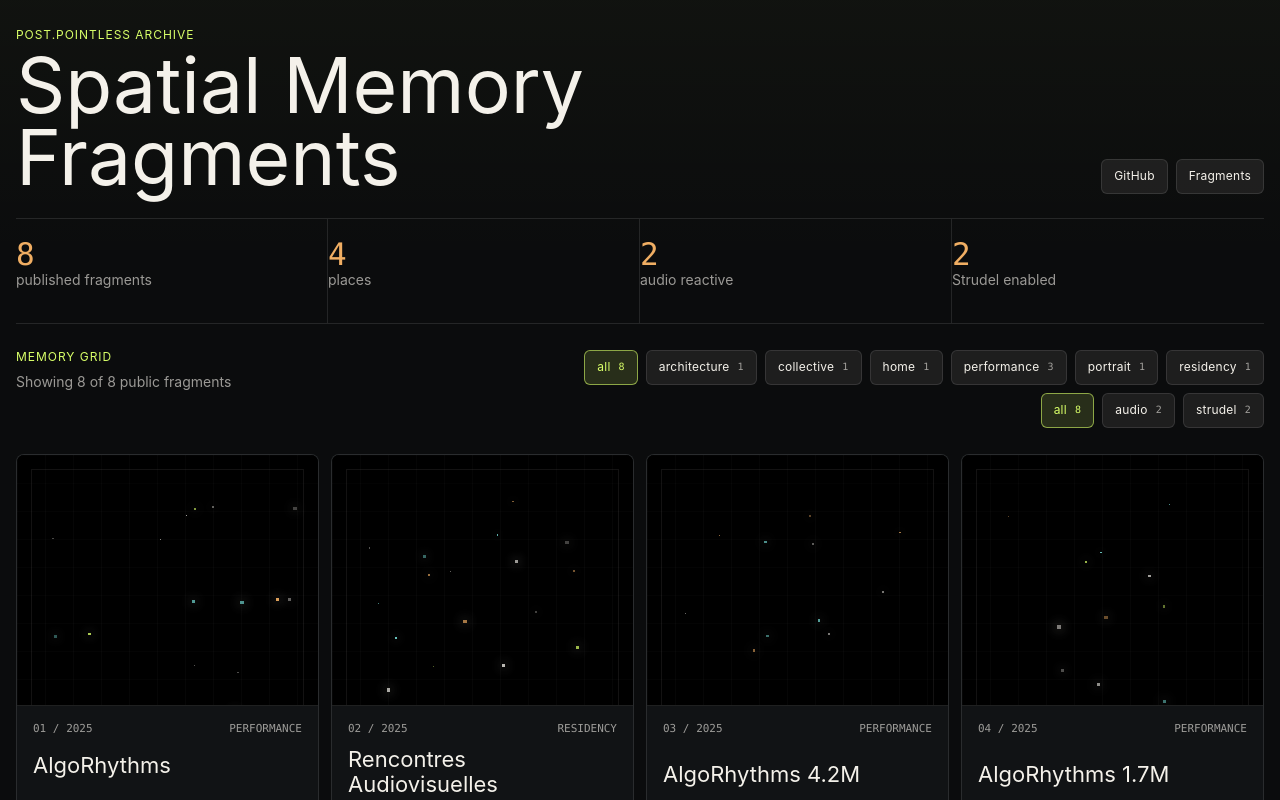
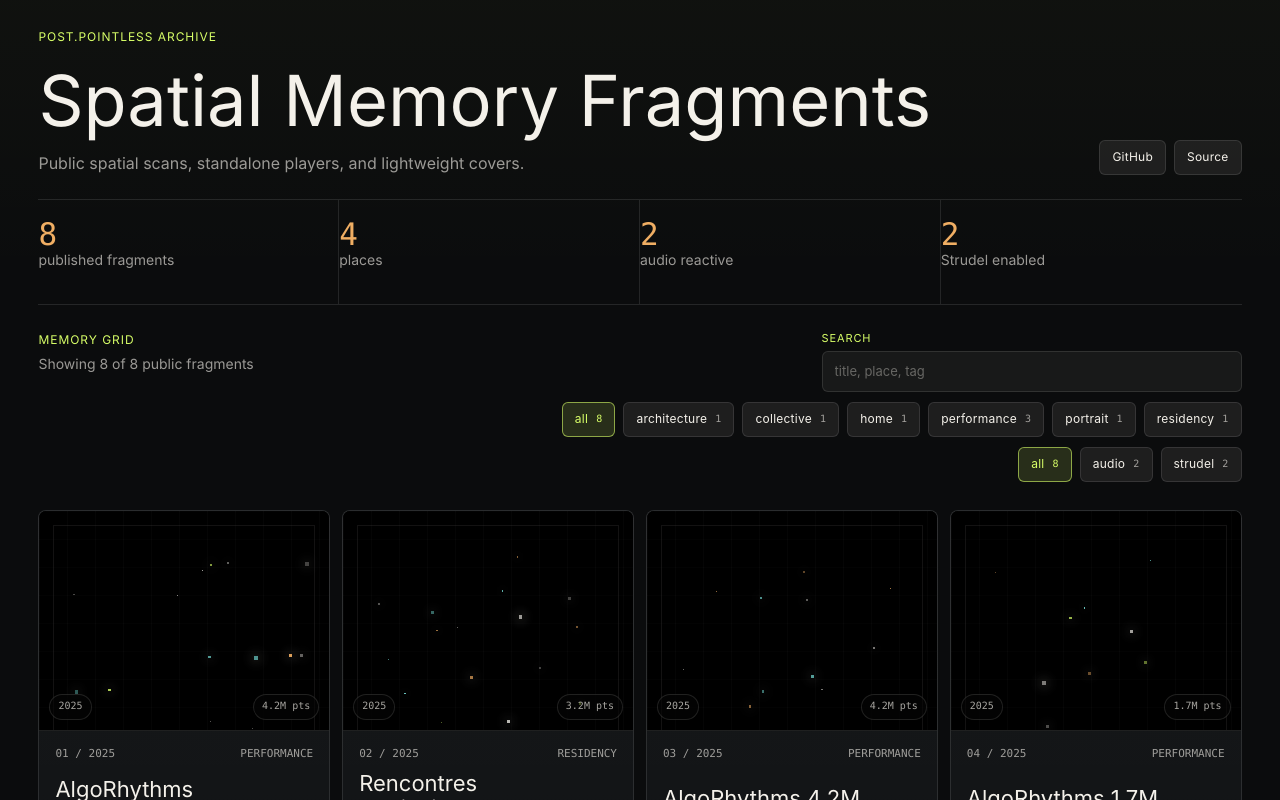
Before and after one commit to comp1mov/memory-fragments, a Next.js app: page / in a window 1280 px wide. Shown: the top 800 px of the page. Built offline with nearby package versions, Linux system fonts and the light colour scheme; no server answers.

Commit message:
Add gallery search and validation workflow

```diff
--- a/data/fragments.manifest.json
+++ b/data/fragments.manifest.json
@@ -2,6 +2,7 @@
   "schemaVersion": "memory-fragment-portal-manifest@0.1",
   "updatedAt": "2026-07-05",
   "source": {
+    "portalRepository": "https://github.com/comp1mov/memory-fragments",
     "githubRepository": "https://github.com/comp1mov/Point-of-View",
     "githubPagesBaseUrl": "https://comp1mov.github.io/Point-of-View/MemoryFragments",
     "notes": "Seed catalog for the future Memory Fragment Portal. All current entries point to public GitHub Pages HTML files."
--- a/src/app/globals.css
+++ b/src/app/globals.css
@@ -11,6 +11,7 @@
   --warm: #f0ae63;
   --cold: #72d7d0;
   --ink: #050606;
+  --page-x: clamp(16px, 3vw, 40px);
 }
 
 * {
@@ -22,11 +23,12 @@ body {
   min-height: 100%;
   margin: 0;
   background:
-    linear-gradient(180deg, rgba(216, 255, 104, 0.028), rgba(11, 12, 13, 0) 260px),
+    linear-gradient(180deg, rgba(216, 255, 104, 0.025), rgba(11, 12, 13, 0) 280px),
     var(--bg);
   color: var(--text);
   font-family: Inter, "Helvetica Neue", Arial, sans-serif;
   letter-spacing: 0;
+  text-rendering: geometricPrecision;
 }
 
 a {
@@ -42,7 +44,7 @@ a {
 .portal-shell,
 .fragment-page,
 .not-found-page {
-  width: min(1440px, calc(100% - 32px));
+  width: min(1520px, calc(100% - (var(--page-x) * 2)));
   margin: 0 auto;
   padding: 28px 0 56px;
 }
@@ -57,9 +59,15 @@ a {
 }
 
 .portal-header {
-  min-height: 148px;
+  min-height: 172px;
   border-bottom: 1px solid var(--line);
   padding-bottom: 24px;
+}
+
+.portal-title {
+  display: grid;
+  max-width: 980px;
+  gap: 16px;
 }
 
 .kicker,
@@ -79,9 +87,9 @@ p {
 }
 
 h1 {
-  max-width: 900px;
-  font-size: clamp(42px, 6vw, 92px);
-  line-height: 0.94;
+  max-width: 980px;
+  font-size: clamp(42px, 5.5vw, 82px);
+  line-height: 0.96;
   font-weight: 420;
 }
 
@@ -99,6 +107,13 @@ h2 {
   color: var(--muted);
   font-size: 14px;
   line-height: 1.45;
+}
+
+.archive-deck {
+  max-width: 540px;
+  color: var(--muted);
+  font-size: 16px;
+  line-height: 1.5;
 }
 
 .header-actions,
@@ -161,6 +176,41 @@ h2 {
   color: var(--muted);
 }
 
+.archive-search {
+  display: grid;
+  width: min(420px, 100%);
+  gap: 7px;
+}
+
+.archive-search span {
+  color: var(--accent);
+  font-size: 11px;
+  letter-spacing: 0.08em;
+  line-height: 1;
+  text-transform: uppercase;
+}
+
+.archive-search input {
+  width: 100%;
+  border: 1px solid var(--line);
+  border-radius: 6px;
+  background: rgba(244, 241, 234, 0.055);
+  color: var(--text);
+  font: inherit;
+  font-size: 13px;
+  outline: 0;
+  padding: 11px 12px 12px;
+}
+
+.archive-search input::placeholder {
+  color: rgba(244, 241, 234, 0.36);
+}
+
+.archive-search input:focus {
+  border-color: rgba(216, 255, 104, 0.5);
+  box-shadow: 0 0 0 3px rgba(216, 255, 104, 0.09);
+}
+
 .detail-actions button {
   font-family: inherit;
 }
@@ -211,7 +261,7 @@ h2 {
 }
 
 .toolbar {
-  padding: 26px 0;
+  padding: 28px 0;
 }
 
 .archive-toolbar {
@@ -221,12 +271,12 @@ h2 {
 .filter-stack {
   display: grid;
   justify-items: end;
-  gap: 8px;
+  gap: 10px;
 }
 
 .fragment-grid {
   display: grid;
-  grid-template-columns: repeat(4, minmax(0, 1fr));
+  grid-template-columns: repeat(auto-fit, minmax(min(100%, 290px), 1fr));
   gap: 12px;
 }
 
@@ -256,7 +306,9 @@ h2 {
   min-width: 0;
   border: 1px solid var(--line);
   border-radius: 8px;
-  background: var(--panel);
+  background:
+    linear-gradient(180deg, rgba(244, 241, 234, 0.025), rgba(244, 241, 234, 0)),
+    var(--panel);
   overflow: hidden;
   transition: border-color 180ms ease, background 180ms ease, transform 180ms ease;
 }
@@ -275,7 +327,7 @@ h2 {
 
 .card-preview {
   position: relative;
-  aspect-ratio: 1.2 / 1;
+  aspect-ratio: 1.32 / 1;
   overflow: hidden;
   background: var(--ink);
   border-bottom: 1px solid var(--line);
@@ -317,6 +369,29 @@ h2 {
   background: var(--point-color);
   opacity: var(--point-opacity);
   box-shadow: 0 0 12px currentColor;
+}
+
+.preview-labels {
+  position: absolute;
+  z-index: 2;
+  right: 10px;
+  bottom: 10px;
+  left: 10px;
+  display: flex;
+  justify-content: space-between;
+  gap: 10px;
+  pointer-events: none;
+}
+
+.preview-labels span {
+  border: 1px solid rgba(244, 241, 234, 0.12);
+  border-radius: 999px;
+  background: rgba(5, 6, 6, 0.62);
+  color: rgba(244, 241, 234, 0.68);
+  font-family: "SFMono-Regular", Consolas, "Liberation Mono", monospace;
+  font-size: 10px;
+  line-height: 1;
+  padding: 7px 8px;
 }
 
 .card-body {
@@ -525,10 +600,6 @@ h2 {
     grid-template-columns: repeat(2, minmax(0, 1fr));
   }
 
-  .fragment-grid {
-    grid-template-columns: repeat(2, minmax(0, 1fr));
-  }
-
   .selected-preview-panel,
   .selected-preview-panel img,
   .selected-preview-panel video,
--- a/src/app/page.tsx
+++ b/src/app/page.tsx
@@ -12,13 +12,14 @@ export default function HomePage() {
   return (
     <main className="portal-shell">
       <header className="portal-header">
-        <div>
+        <div className="portal-title">
           <p className="kicker">post.pointless archive</p>
           <h1>Spatial Memory Fragments</h1>
+          <p className="archive-deck">Public spatial scans, standalone players, and lightweight covers.</p>
         </div>
         <div className="header-actions" aria-label="Portal links">
-          <a href={fragmentManifest.source.githubRepository} target="_blank" rel="noopener noreferrer">GitHub</a>
-          <a href={fragmentManifest.source.githubPagesBaseUrl} target="_blank" rel="noopener noreferrer">Fragments</a>
+          <a href={fragmentManifest.source.portalRepository} target="_blank" rel="noopener noreferrer">GitHub</a>
+          <a href={`${fragmentManifest.source.githubRepository}/tree/main/MemoryFragments`} target="_blank" rel="noopener noreferrer">Source</a>
         </div>
       </header>
 
--- a/src/components/fragment-gallery.tsx
+++ b/src/components/fragment-gallery.tsx
@@ -21,9 +21,23 @@ function getPointLabel(fragment: MemoryFragment): string {
   return points ? `${Math.round(points / 100000) / 10}M pts` : "scan";
 }
 
+function getSearchDocument(fragment: MemoryFragment): string {
+  return [
+    fragment.title,
+    fragment.subtitle,
+    fragment.place,
+    fragment.category,
+    fragment.artistNote,
+    fragment.player.family,
+    fragment.player.version,
+    fragment.tags.join(" ")
+  ].join(" ").toLowerCase();
+}
+
 export function FragmentGallery({ fragments }: FragmentGalleryProps) {
   const [category, setCategory] = useState("all");
   const [feature, setFeature] = useState<FeatureFilter>("all");
+  const [query, setQuery] = useState("");
 
   const categoryCounts = useMemo(
     () =>
@@ -51,22 +65,27 @@ export function FragmentGallery({ fragments }: FragmentGalleryProps) {
   const visibleFragments = useMemo(
     () =>
       fragments.filter((fragment) => {
+        const normalizedQuery = query.trim().toLowerCase();
         const categoryMatch = category === "all" || fragment.category === category;
         const featureMatch =
           feature === "all" ||
           (feature === "audio" && fragment.features.audioReactive) ||
           (feature === "strudel" && fragment.features.strudel);
+        const queryMatch =
+          normalizedQuery.length === 0 ||
+          getSearchDocument(fragment).includes(normalizedQuery);
 
-        return categoryMatch && featureMatch;
+        return categoryMatch && featureMatch && queryMatch;
       }),
-    [category, feature, fragments]
+    [category, feature, fragments, query]
   );
 
-  const filtersActive = category !== "all" || feature !== "all";
+  const filtersActive = category !== "all" || feature !== "all" || query.trim().length > 0;
 
   function resetFilters() {
     setCategory("all");
     setFeature("all");
+    setQuery("");
   }
 
   return (
@@ -80,6 +99,15 @@ export function FragmentGallery({ fragments }: FragmentGalleryProps) {
         </div>
 
         <div className="filter-stack">
+          <label className="archive-search">
+            <span>Search</span>
+            <input
+              onChange={(event) => setQuery(event.target.value)}
+              placeholder="title, place, tag"
+              type="search"
+              value={query}
+            />
+          </label>
           <div className="filter-row" aria-label="Filter by category">
             {categories.map((item) => (
               <button
@@ -121,6 +149,10 @@ export function FragmentGallery({ fragments }: FragmentGalleryProps) {
               <Link href={`/fragments/${fragment.slug}`} className="card-link" aria-label={`Open ${fragment.title}`}>
                 <div className="card-preview">
                   <FragmentPreview fragment={fragment} />
+                  <div className="preview-labels" aria-hidden="true">
+                    <span>{getYearLabel(fragment)}</span>
+                    <span>{getPointLabel(fragment)}</span>
+                  </div>
                 </div>
                 <div className="card-body">
                   <div className="card-meta">
```
Also changed, not shown: 1 other file (tests, documents, lock files or other folders).
